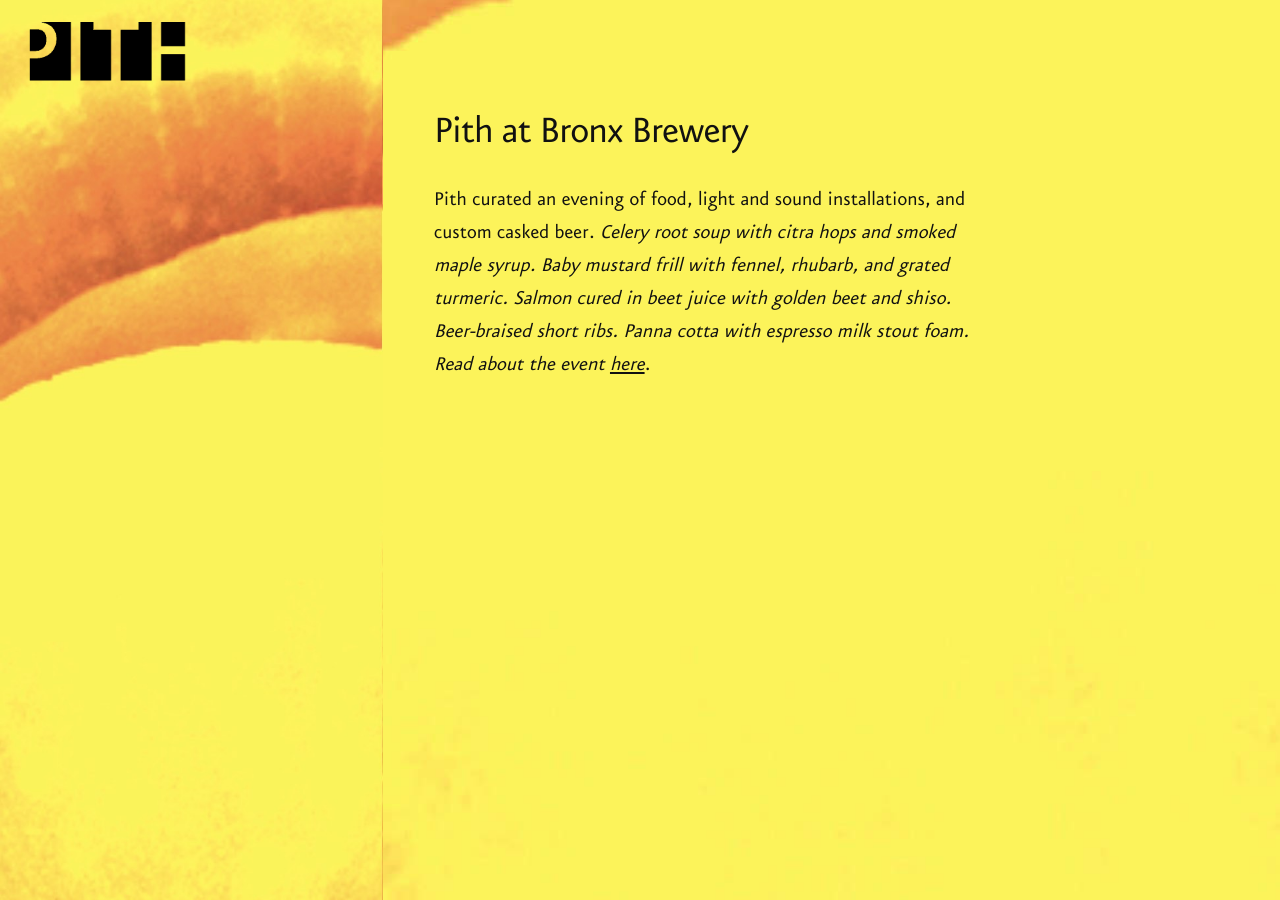
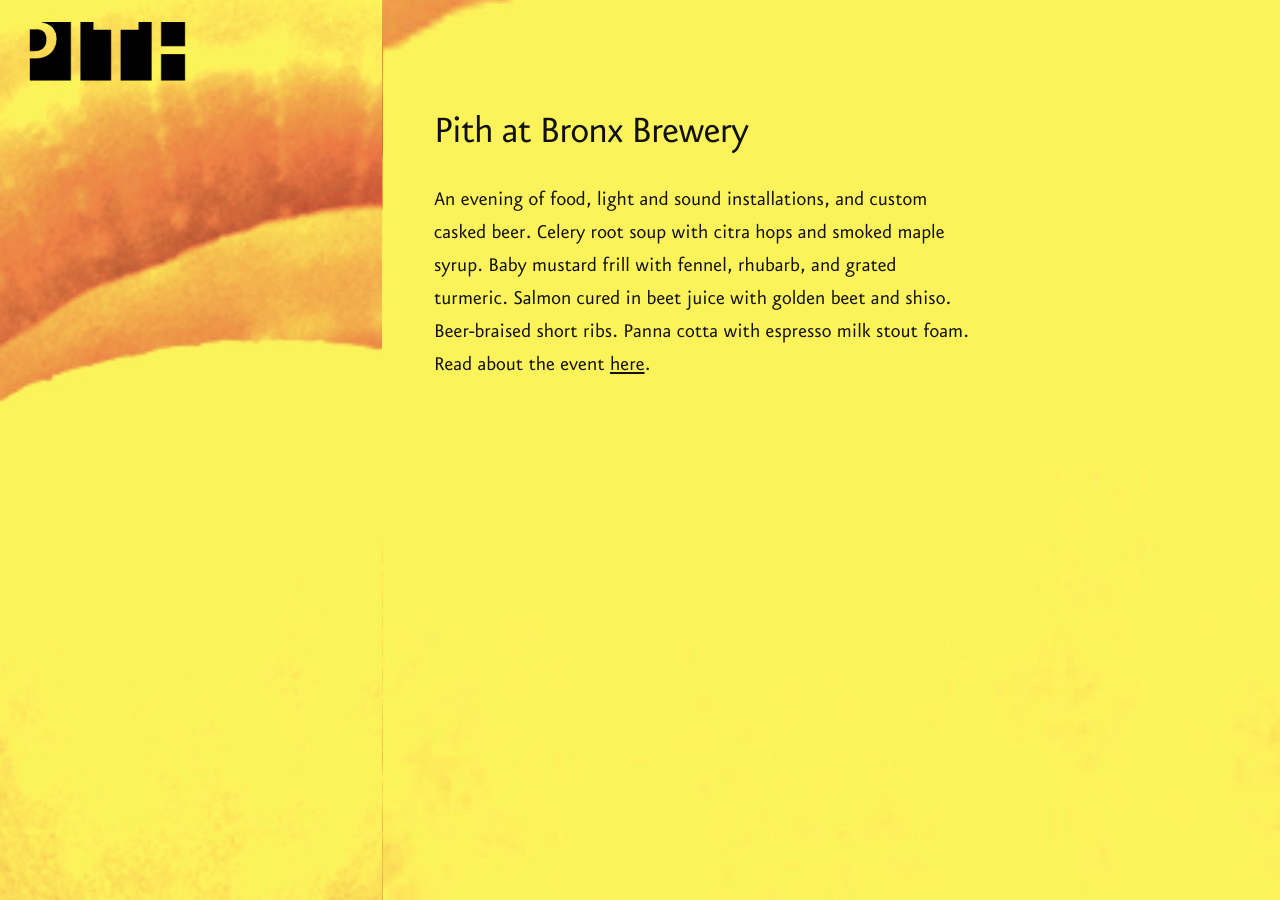
Before and after one commit to zoe-pith/pith-site, a Jekyll site: the page built from _posts/2016-02-20-bronx-brewery.md, in a window 1280 px wide. Built offline with Jekyll 4.4.1, drawn with Linux system fonts in a browser that asks for light colours.

Commit message:
Updated 2016-02-20-bronx-brewery.md

```diff
--- a/_posts/2016-02-20-bronx-brewery.md
+++ b/_posts/2016-02-20-bronx-brewery.md
@@ -1,11 +1,8 @@
 ---
 layout: post
-title:  "Pith at Bronx Brewery"
+title: Pith at Bronx Brewery
 categories: projects
+published: true
 ---
 
-Pith curated an evening of food, light and sound installations, and custom casked beer.
-<em>Celery root soup with citra hops and smoked maple syrup. Baby mustard frill with fennel, rhubarb, and grated
-turmeric. Salmon cured in beet juice with golden beet and shiso. Beer-braised short ribs. Panna cotta with espresso
-milk stout foam. Read about the event
-[here](https://thirstynyc.com/pith-pop-up-bronx-brewery-chef-jonah-reider/)</em>.
+An evening of food, light and sound installations, and custom casked beer. Celery root soup with citra hops and smoked maple syrup. Baby mustard frill with fennel, rhubarb, and grated turmeric. Salmon cured in beet juice with golden beet and shiso. Beer-braised short ribs. Panna cotta with espresso milk stout foam. Read about the event [here]((https://thirstynyc.com/pith-pop-up-bronx-brewery-chef-jonah-reider/)).
```
